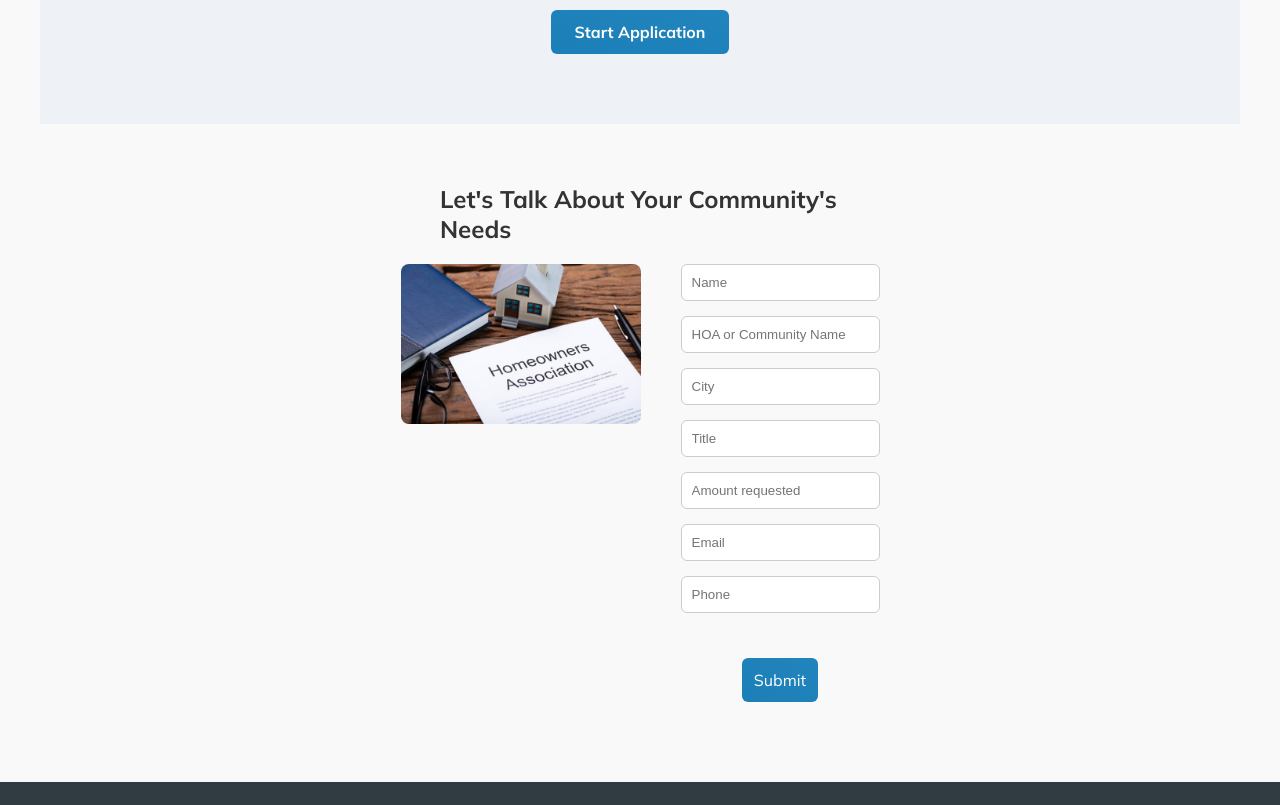
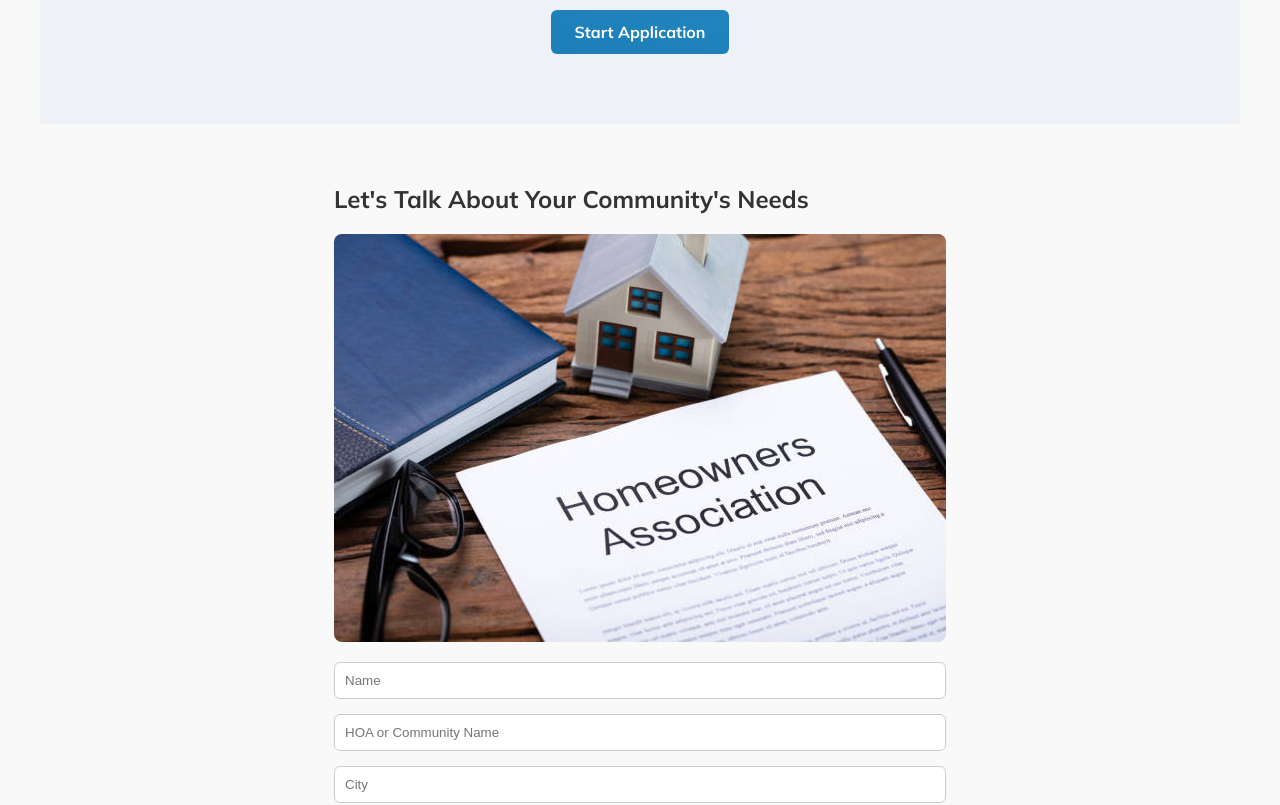
Before and after one commit to MetaCapFin/tu-cielo-site, a React (Create React App) app: page / in a window 1280 px wide. Shown: the part 2300-3105 px from the top of the page. Built offline with nearby package versions, Linux system fonts and the light colour scheme.

Commit message:
Update App.css

```diff
--- a/src/App.css
+++ b/src/App.css
@@ -879,27 +879,3 @@
     padding: 14px 0;
   }
 }
-
-@media (min-width: 769px) {
-  .form-container {
-    display: flex !important;
-    flex-direction: row !important;
-    flex-wrap: nowrap !important;
-    justify-content: center;
-    align-items: flex-start;
-    gap: 40px;
-    max-width: 1000px;
-    margin: 0 auto;
-    width: 100%;
-  }
-
-  .form-image {
-    flex: 0 0 60% !important;
-    max-width: 60% !important;
-  }
-
-  .contact-form {
-    flex: 0 0 40% !important;
-    max-width: 40% !important;
-  }
-}
```
